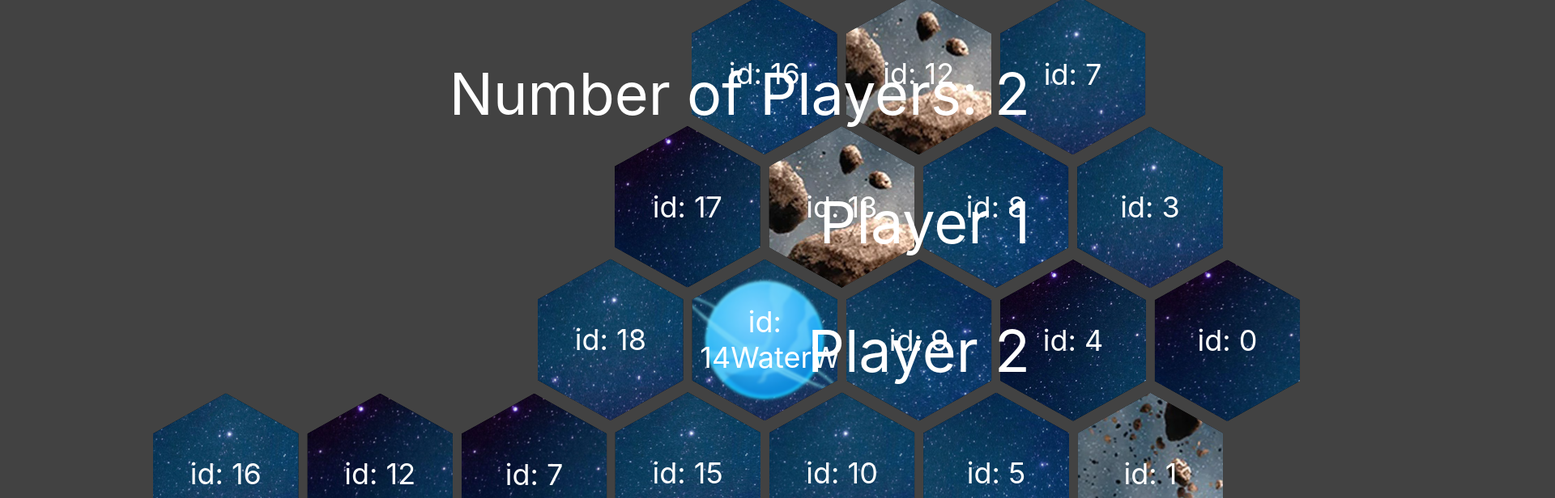
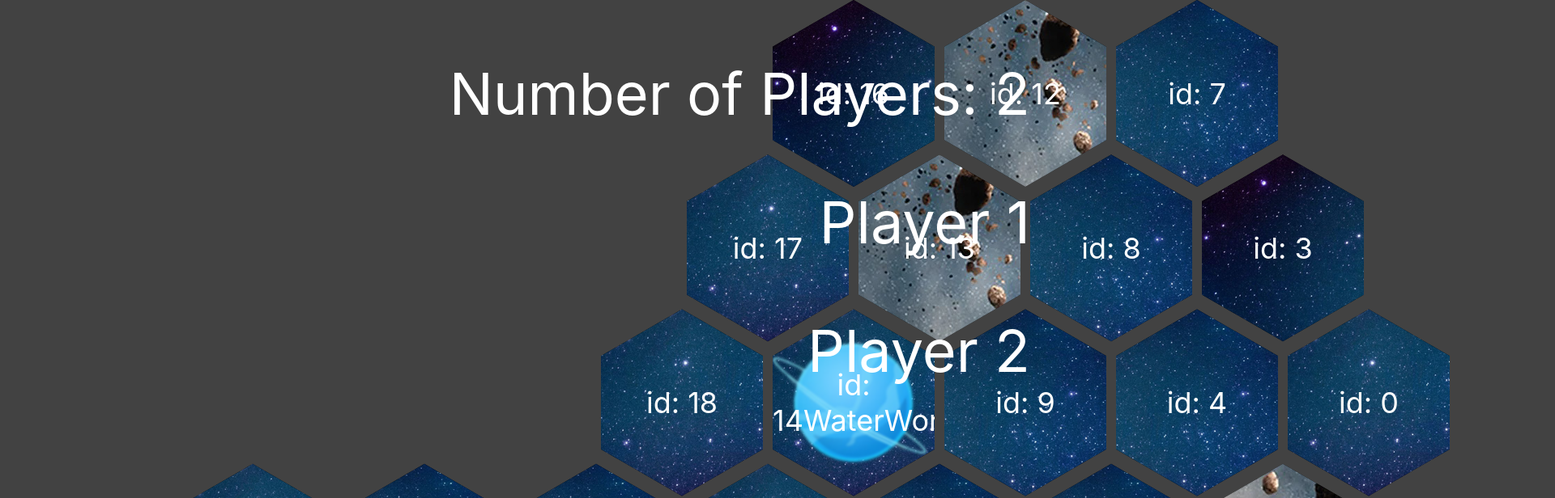
Before and after one commit to bxzr1/wormholes, a React (Create React App) app: page / in a window 1280 px wide. Both pictures are taken after a click on the button "Start Game". Shown: the top 616 px of the page at 81% size, 1920 px wide, since content can reach past the window. Built offline with nearby package versions, Linux system fonts and the light colour scheme.

Commit message:
rotate
fix rotation back into regular lookup table

```diff
--- a/src/gameboard/BoardPiece.ts
+++ b/src/gameboard/BoardPiece.ts
@@ -147,3 +147,11 @@ export function GetBoardPieceEdgeIndices( boardPiece: BoardPiece_t, requestedEdg
     const actualEdgeIndex = (requestedEdgeIndex + boardPiece.rotation) % 6;
     return edgesMap[actualEdgeIndex];
 }
+
+export function GetRotatedNodeAtID( sourceNodeID: number, boardPiece: BoardPiece_t )
+{
+    const lookupId = rotationLookup[sourceNodeID];
+    const nodeID = lookupId[boardPiece.rotation];
+    const rotatedNode = boardPiece.nodes[nodeID];
+    return rotatedNode;
+}
--- a/src/layout/BoardPieceLayout.tsx
+++ b/src/layout/BoardPieceLayout.tsx
@@ -1,6 +1,6 @@
 import React from 'react';
 import { HexPiece } from './HexNodeLayout';
-import { BoardPiece_t } from '../gameboard/BoardPiece';
+import { BoardPiece_t, GetRotatedNodeAtID } from '../gameboard/BoardPiece';
 import { HexLocation_t } from '../gameboard/HexNode';
 import './BoardStyle.css';
 import { selectHexNode } from '../reducers/BoardReducer';
@@ -23,6 +23,7 @@ export const BoardPieceLayout = (props: {
     setSelectedLocation: ( hex: HexLocation_t ) => void
 }) => {
     const { boardPiece, selectedLocation, setSelectedLocation } = props;
+    const nodeKeys = Object.keys( boardPiece.nodes );
     const selectedNode = useSelector( selectHexNode( selectedLocation ) );
 
     return (
@@ -31,23 +32,25 @@ export const BoardPieceLayout = (props: {
                 gridRowStart: rowAndColumn[boardPiece.boardPieceID ].row,
                 gridColumnStart: rowAndColumn[boardPiece.boardPieceID].column,
                 gridRowEnd: 'span 15',
-                gridColumnEnd: 'span 10',
-                transform: `rotate(${ boardPiece.rotation * -60}deg)`,
+                gridColumnEnd: 'span 10'
             } } >
-            {Object.values( boardPiece.nodes ).map(( node ) => {
+            { nodeKeys.map(( gridID ) =>
+                {
+                    const node = GetRotatedNodeAtID( parseInt( gridID ), boardPiece );
                     const isClicked = selectedLocation && node.nodeID === selectedLocation.hexNodeID && boardPiece.boardPieceID === selectedLocation.boardPieceID;
                     const isNeighborOfSelected = selectedNode ? selectedNode.neighborLocations.findIndex(( neighbor ) => neighbor.boardPieceID === boardPiece.boardPieceID && neighbor.hexNodeID === node.nodeID ) > -1 : false;
                     return <HexPiece
                         boardPieceID={ boardPiece.boardPieceID }
                         node={ node }
-                    hexId = { node.nodeID }
+                        gridID = { parseInt( gridID ) }
                         isNeighbor={ isNeighborOfSelected }
                         isSelected={ !!isClicked }
                         setSelectedLocation={ setSelectedLocation }
                         key={ node.nodeID }
                         boardPieceRotation={ boardPiece.rotation }
                 />
-            })}
+                })
+            }
         </div>
     )
 }
--- a/src/layout/BoardStyle.css
+++ b/src/layout/BoardStyle.css
@@ -2,8 +2,8 @@
     color: white;
     background-color: rgba(0, 0, 0, 0);
     box-sizing: border-box;
-    height: 200px;
-    width: 180px;
+    height: 231px;
+    width: 200px;
     clip-path: polygon(50% 0%, 100% 25%, 100% 75%, 50% 100%, 0% 75%, 0% 25%);
     display: flex;
     flex-direction: column;
@@ -12,7 +12,6 @@
     position: relative;
     pointer-events: auto;
     cursor: pointer;
-    border: 10px solid transparent;
 }
 
 .hex-background {
@@ -25,7 +24,6 @@
     background-color: rgb(0, 0, 0);
     clip-path: polygon(50% 0%, 100% 25%, 100% 75%, 50% 100%, 0% 75%, 0% 25%);
     object-fit: none;
-    cursor: pointer;
 }
 
 .display-on-top {
@@ -44,17 +42,14 @@
 
 .hex.star {
     cursor: not-allowed;
-    pointer-events: none;
 }
 
 .hex.station {
     cursor: not-allowed;
-    pointer-events: none;
 }
 
 .hex.asteroid {
     cursor: not-allowed;
-    pointer-events: none;
 }
 
 .hex.planet::after {
@@ -63,7 +58,6 @@
 
 .hex.planet {
     cursor: not-allowed;
-    pointer-events: none;
 }
 
 .hex.nebula::after {
@@ -80,16 +74,14 @@
 
 .grid-container-boardpiece {
     display: grid;
-    grid-auto-rows: 50px;
-    grid-auto-columns: 90px;
-    grid-gap: 5px;
-    padding-bottom: 90%;
-    pointer-events: none;
+    grid-auto-rows: 57.75px;
+    grid-auto-columns: 100px;
+    grid-gap: 6px;
 }
 
 .grid-container-gameboard {
     display: grid;
-    grid-auto-rows: 50px;
-    grid-auto-columns: 90px;
-    grid-gap: 5px;
+    grid-auto-rows: 57.75px;
+    grid-auto-columns: 100px;
+    grid-gap: 6px;
 }
--- a/src/layout/HexNodeLayout.tsx
+++ b/src/layout/HexNodeLayout.tsx
@@ -1,7 +1,7 @@
 import { useState, useRef, useLayoutEffect } from 'react'
 import { HexNode_t, HexLocation_t } from '../gameboard/HexNode';
 import { spaceImages, nebulaImages, asteroidImages, sunImages, stationImages, cannonImage, planetImages } from '../image_assets/images';
-import { NodeType, PlanetTypes } from '../template';
+import { isUnreachable, NodeType, PlanetTypes } from '../template';
 
 
 function findRowAndColumn(index: number): { row: number, column: number } {
@@ -50,15 +50,15 @@ export function HexPiece( props: {
     boardPieceID: number,
     boardPieceRotation: number,
     node: HexNode_t,
+    gridID: number,
     isSelected: boolean,
     isNeighbor: boolean,
-    hexId: number,
     setSelectedLocation: ( hexLocation: HexLocation_t )=> void
 }) {
-    const { boardPieceID, boardPieceRotation, node, isSelected, isNeighbor, setSelectedLocation } = props;
+    const { boardPieceID, gridID, node, isSelected, isNeighbor, setSelectedLocation } = props;
     const [ imgUrl ] = useState<string>( () => generateBackgrounds(node.nodeType, node.planetName ));
     const nodeID = node.nodeID;
-    const { row, column } = findRowAndColumn(props.hexId);
+    const { row, column } = findRowAndColumn(gridID);
     const className = `hex ${isSelected ? 'is-clicked' : ''} ${isNeighbor ? 'is-neighbor' : ''} ${node.nodeType}`;
     const hexNodeDiv = useRef<HTMLDivElement>(null);
 
@@ -67,7 +67,17 @@ export function HexPiece( props: {
         if (boundingRectangle === undefined) {
             return;
         }
+
+        // node.hexNodeCenterX = boundingRectangle.x + boundingRectangle.width/2;
+        // node.hexNodeCenterY = boundingRectangle.y + boundingRectangle.height/2;
     }, [node]);
+
+    const onClick = () => {
+        if( !isUnreachable( node.nodeType ) )
+        {
+            setSelectedLocation( { boardPieceID, hexNodeID: nodeID } )
+        }
+    }
 
     return (
         <div className={className}
@@ -76,11 +86,10 @@ export function HexPiece( props: {
                 gridRowStart: row,
                 gridColumnStart: column,
                 gridRowEnd: 'span 4',
-                gridColumnEnd: 'span 2',
-                transform: `rotate(${ boardPieceRotation * 60}deg)`,
+                gridColumnEnd: 'span 2'
 
              } }
-            onClick={() => setSelectedLocation( { boardPieceID, hexNodeID: nodeID } )}>
+            onClick={onClick}>
             <p className='display-on-top' >
                 {`id: ${nodeID}`}
                 {node.planetName}
```
Lines whose indentation alone changed are shown as unchanged.
